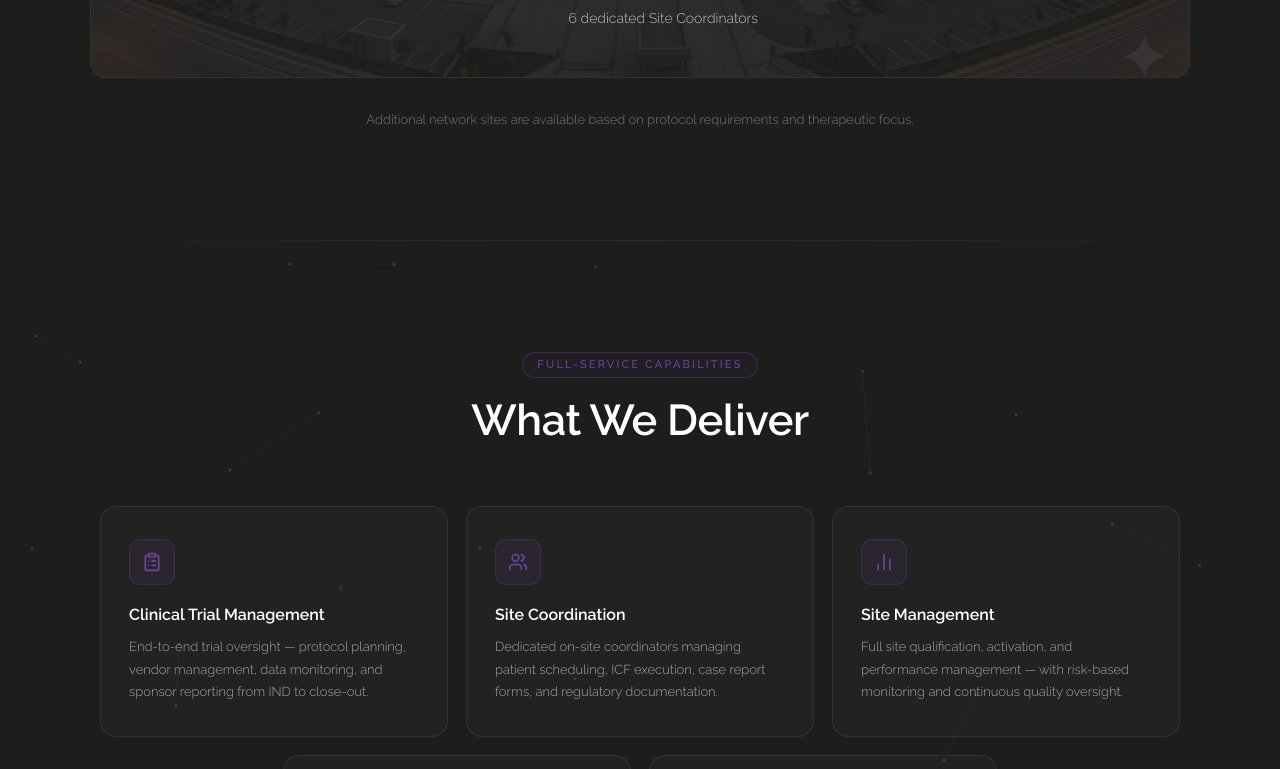
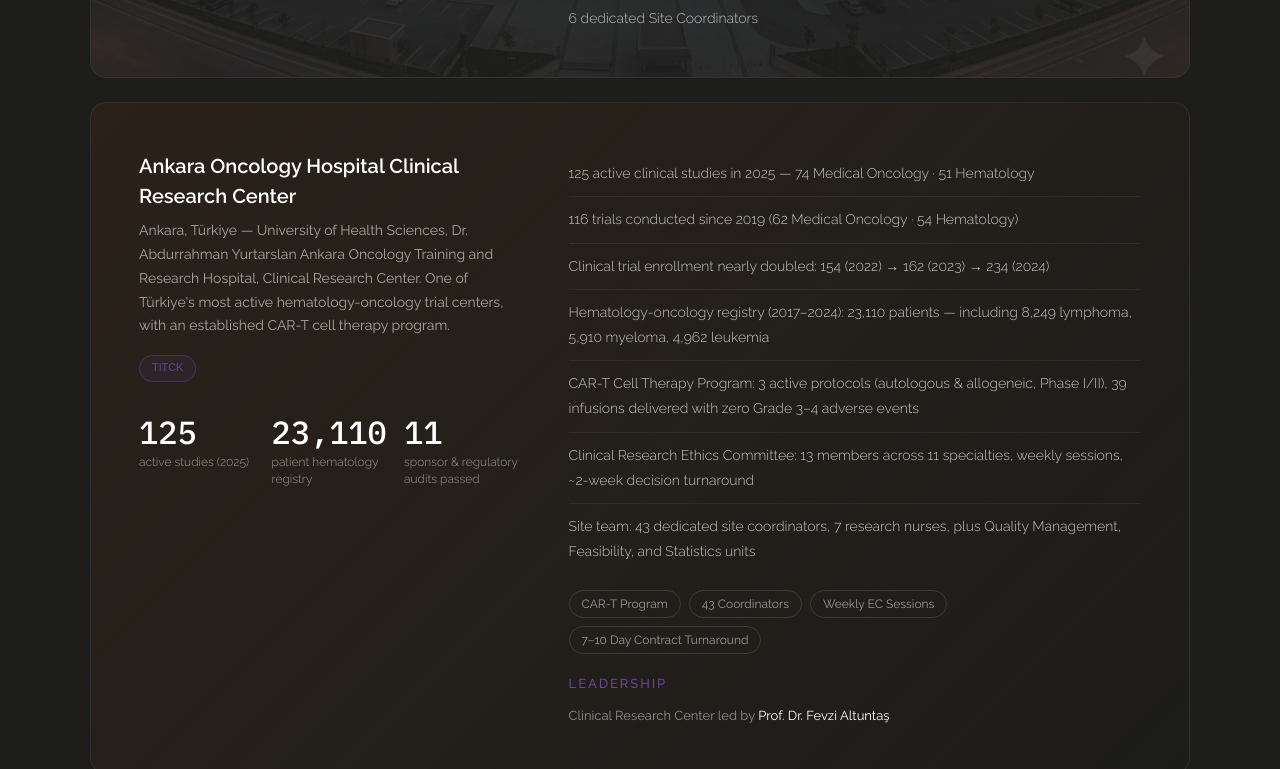
Before and after one commit to abdullahamir2308/noblepath-landing, a Next.js app: page / in a window 1280 px wide. Shown: the part 4851-5620 px from the top of the page. Built offline with nearby package versions, Linux system fonts and the light colour scheme; no server answers.

Commit message:
add new academy

```diff
--- a/components/sections/Academy.tsx
+++ b/components/sections/Academy.tsx
@@ -90,6 +90,7 @@ function CourseCard({ title, description, delay, image }: CourseData) {
             src={image}
             alt=""
             fill
+            sizes="(min-width: 948px) 441px, (min-width: 768px) 50vw, 100vw"
             style={{ objectFit: "cover", objectPosition: "center center", opacity: 0.50 }}
           />
           <div
--- a/components/sections/HowWeWork.tsx
+++ b/components/sections/HowWeWork.tsx
@@ -145,6 +145,7 @@ export default function HowWeWork() {
           src={images.howWeWork}
           alt=""
           fill
+          sizes="100vw"
           style={{ objectFit: "cover", opacity: 0.08, zIndex: 0 }}
           aria-hidden="true"
         />
--- a/components/sections/NetworkSites.tsx
+++ b/components/sections/NetworkSites.tsx
@@ -14,6 +14,9 @@ const DIVIDER = {
   background:
     "linear-gradient(90deg, transparent, rgba(106,69,155,0.28), transparent)",
 } as const;
+
+// Full-width cards: 1100px container + 24px section padding each side
+const SITE_IMAGE_SIZES = "(min-width: 1148px) 1100px, 100vw";
 
 // ─── Sub-components ────────────────────────────────────────────────────────────
 
@@ -130,6 +133,23 @@ const BILKENT_METRICS = [
   "Two additional IRBs for non-interventional studies",
 ];
 
+const ANKARA_ONCOLOGY_METRICS = [
+  "125 active clinical studies in 2025 — 74 Medical Oncology · 51 Hematology",
+  "116 trials conducted since 2019 (62 Medical Oncology · 54 Hematology)",
+  "Clinical trial enrollment nearly doubled: 154 (2022) → 162 (2023) → 234 (2024)",
+  "Hematology-oncology registry (2017–2024): 23,110 patients — including 8,249 lymphoma, 5,910 myeloma, 4,962 leukemia",
+  "CAR-T Cell Therapy Program: 3 active protocols (autologous & allogeneic, Phase I/II), 39 infusions delivered with zero Grade 3–4 adverse events",
+  "Clinical Research Ethics Committee: 13 members across 11 specialties, weekly sessions, ~2-week decision turnaround",
+  "Site team: 43 dedicated site coordinators, 7 research nurses, plus Quality Management, Feasibility, and Statistics units",
+];
+
+const ANKARA_ONCOLOGY_PROGRAMS = [
+  "CAR-T Program",
+  "43 Coordinators",
+  "Weekly EC Sessions",
+  "7–10 Day Contract Turnaround",
+];
+
 // ─── PI List (shared render, toggled on mobile) ────────────────────────────────
 
 function PIList() {
@@ -173,6 +193,7 @@ export default function NetworkSites() {
 
   const hacettepeBg = images.siteHacettepe;
   const bilkentBg = images.siteBilkent;
+  const ankaraOncologyBg = images.siteAnkaraOncology;
 
   return (
     <section
@@ -313,6 +334,7 @@ export default function NetworkSites() {
                 src={hacettepeBg}
                 alt=""
                 fill
+                sizes={SITE_IMAGE_SIZES}
                 style={{ objectFit: "cover", opacity: 0.15 }}
               />
             )}
@@ -489,6 +511,7 @@ export default function NetworkSites() {
                 src={bilkentBg}
                 alt=""
                 fill
+                sizes={SITE_IMAGE_SIZES}
                 style={{ objectFit: "cover", opacity: 0.15 }}
               />
             )}
@@ -615,6 +638,170 @@ export default function NetworkSites() {
               </div>
             </div>
           </motion.div>
+
+          {/* ── Card 3 — Ankara Oncology ── */}
+          <motion.div
+            initial={{ opacity: 0, y: 30 }}
+            whileInView={{ opacity: 1, y: 0 }}
+            viewport={{ once: true, amount: 0.08 }}
+            transition={{
+              type: "spring",
+              stiffness: 90,
+              damping: 14,
+              delay: 0.24,
+            }}
+            style={{
+              position: "relative",
+              borderRadius: "16px",
+              overflow: "hidden",
+              background: ankaraOncologyBg
+                ? "rgba(255,255,255,0.025)"
+                : "linear-gradient(135deg, rgba(139,69,19,0.12), rgba(29,29,27,0.95))",
+              border: "1px solid rgba(255,255,255,0.07)",
+            }}
+          >
+            {ankaraOncologyBg && (
+              <Image
+                src={ankaraOncologyBg}
+                alt=""
+                fill
+                sizes={SITE_IMAGE_SIZES}
+                style={{ objectFit: "cover", opacity: 0.15 }}
+              />
+            )}
+            <div
+              className="ns-card-inner"
+              style={{ position: "relative", zIndex: 1 }}
+            >
+              {/* LEFT */}
+              <div>
+                <h3
+                  style={{
+                    fontFamily: RALEWAY,
+                    fontWeight: 600,
+                    fontSize: "20px",
+                    color: "#FFFFFF",
+                    margin: "0 0 8px 0",
+                  }}
+                >
+                  Ankara Oncology Hospital Clinical Research Center
+                </h3>
+                <p
+                  style={{
+                    fontFamily: RALEWAY,
+                    fontWeight: 400,
+                    fontSize: "14px",
+                    color: "rgba(255,255,255,0.6)",
+                    lineHeight: 1.7,
+                    margin: "0 0 16px 0",
+                  }}
+                >
+                  Ankara, Türkiye — University of Health Sciences, Dr.
+                  Abdurrahman Yurtarslan Ankara Oncology Training and Research
+                  Hospital, Clinical Research Center. One of Türkiye&apos;s most
+                  active hematology-oncology trial centers, with an established
+                  CAR-T cell therapy program.
+                </p>
+                <div style={{ marginBottom: "28px" }}>
+                  <AccreditationBadge label="TITCK" purple />
+                </div>
+                <div
+                  style={{
+                    display: "grid",
+                    gridTemplateColumns: "repeat(3, 1fr)",
+                    gap: "16px",
+                  }}
+                >
+                  <StatCallout
+                    value={125}
+                    label="active studies (2025)"
+                    numeric
+                    mounted={mounted}
+                  />
+                  <StatCallout
+                    value={23110}
+                    label="patient hematology registry"
+                    numeric
+                    mounted={mounted}
+                  />
+                  <StatCallout
+                    value={11}
+                    label="sponsor & regulatory audits passed"
+                    numeric
+                    mounted={mounted}
+                  />
+                </div>
+              </div>
+
+              {/* RIGHT */}
+              <div>
+                <ul style={{ listStyle: "none", margin: 0, padding: 0 }}>
+                  {ANKARA_ONCOLOGY_METRICS.map((item) => (
+                    <li key={item} className="ns-metric-item">
+                      {item}
+                    </li>
+                  ))}
+                </ul>
+
+                {/* Program pills */}
+                <div
+                  style={{
+                    display: "flex",
+                    flexWrap: "wrap",
+                    gap: "8px",
+                    marginTop: "16px",
+                  }}
+                >
+                  {ANKARA_ONCOLOGY_PROGRAMS.map((program) => (
+                    <span
+                      key={program}
+                      style={{
+                        border: "1px solid rgba(255,255,255,0.12)",
+                        borderRadius: "9999px",
+                        padding: "4px 12px",
+                        fontFamily: RALEWAY,
+                        fontWeight: 400,
+                        fontSize: "12px",
+                        color: "rgba(255,255,255,0.55)",
+                      }}
+                    >
+                      {program}
+                    </span>
+                  ))}
+                </div>
+
+                {/* Leadership heading */}
+                <div
+                  style={{
+                    fontFamily: RALEWAY,
+                    fontWeight: 500,
+                    fontSize: "13px",
+                    color: "#6A459B",
+                    textTransform: "uppercase",
+                    letterSpacing: "0.15em",
+                    marginTop: "20px",
+                    marginBottom: "12px",
+                  }}
+                >
+                  Leadership
+                </div>
+                <p
+                  style={{
+                    fontFamily: RALEWAY,
+                    fontWeight: 400,
+                    fontSize: "13px",
+                    color: "rgba(255,255,255,0.5)",
+                    margin: 0,
+                  }}
+                >
+                  Clinical Research Center led by{" "}
+                  <span style={{ color: "#FFFFFF" }}>
+                    Prof. Dr. Fevzi Altuntaş
+                  </span>
+                </p>
+              </div>
+            </div>
+          </motion.div>
         </div>
 
         {/* ── Footer microcopy ── */}
--- a/components/sections/TherapeuticFocus.tsx
+++ b/components/sections/TherapeuticFocus.tsx
@@ -114,6 +114,7 @@ function TherapeuticCard({
           src={imageSrc}
           alt=""
           fill
+          sizes="(min-width: 1128px) 348px, (min-width: 768px) 33vw, 100vw"
           style={{ objectFit: "cover", opacity: 0.25 }}
         />
       )}
--- a/config/images.ts
+++ b/config/images.ts
@@ -10,9 +10,10 @@ export const images = {
   therapeuticInfectious:    "/images/therapeutic/infectious.jpg",
   therapeuticImmunology:    "/images/therapeutic/immunology.jpg",
 
-  // Section 06 — Network Sites (2 hospitals)
+  // Section 06 — Network Sites (3 hospitals)
   siteHacettepe: "/images/sites/hacettepe.jpg",
   siteBilkent:   "/images/sites/bilkent.jpg",
+  siteAnkaraOncology: null as string | null,
 
   // Section 08 — How We Work (optional bg)
   howWeWork: "/images/sections/how-we-work.jpg",
```
